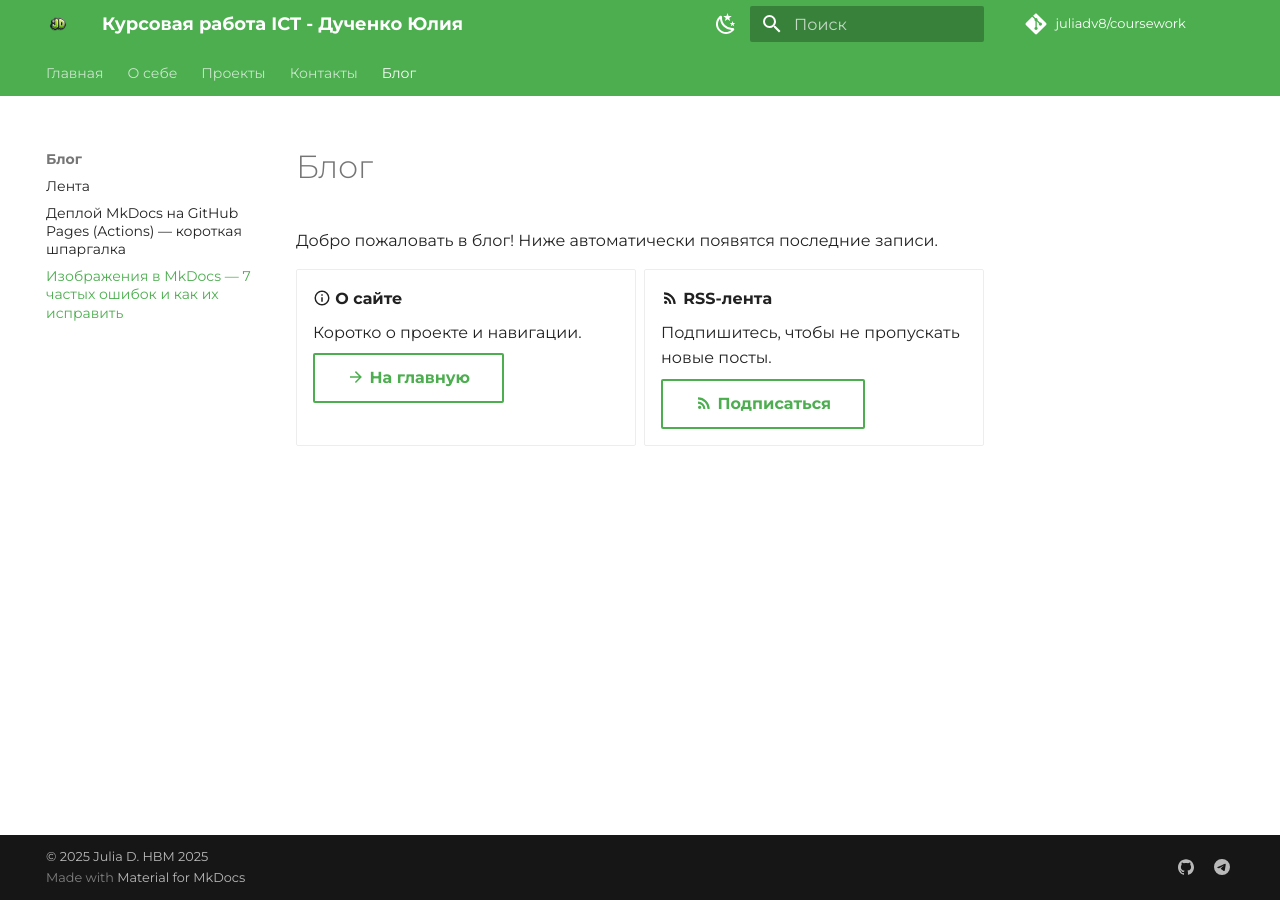
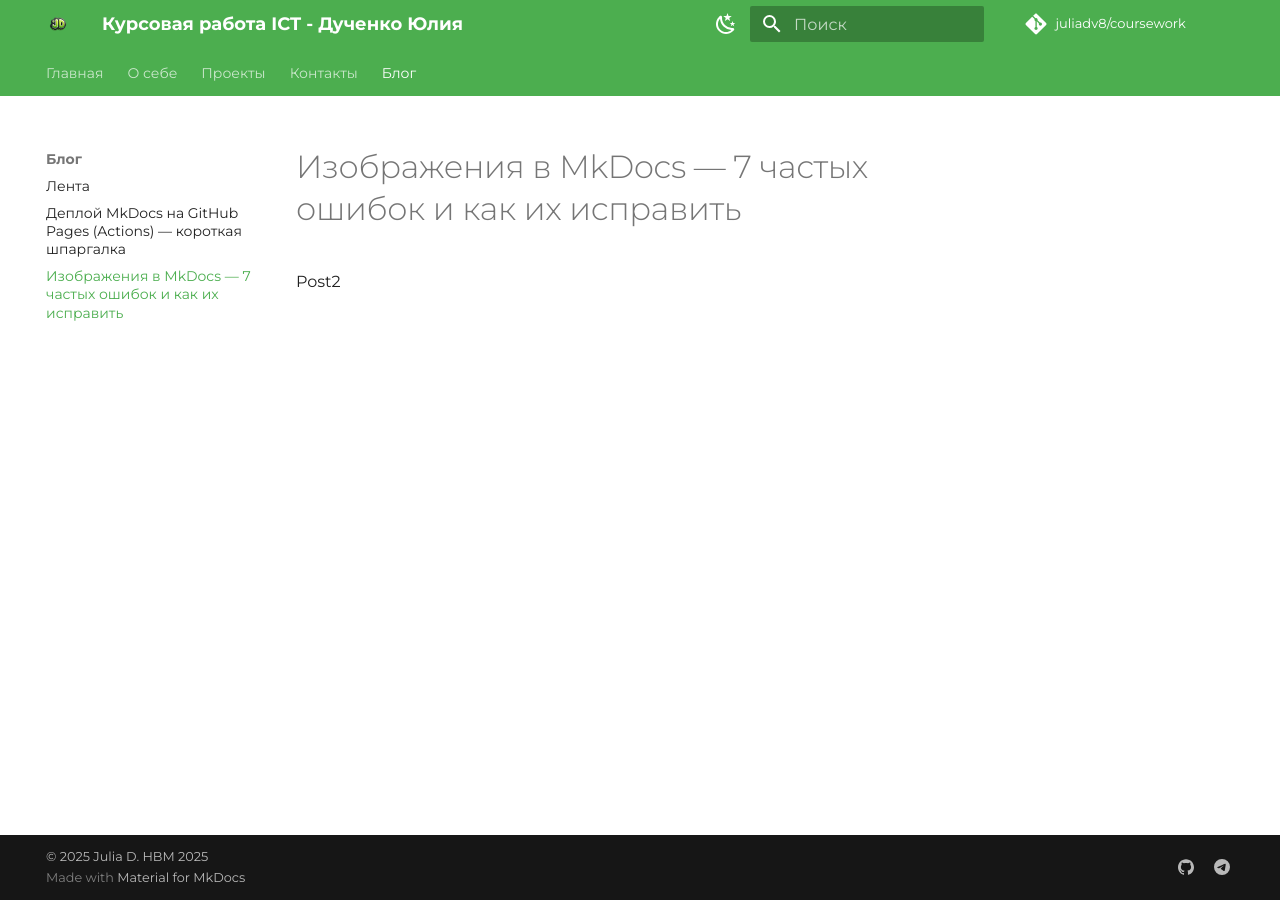
Before and after one commit to juliadv8/coursework, an MkDocs documentation site: the page built from docs/blog/posts/2025-10-13-images-in-mkdocs.md, in a window 1280 px wide. Built offline with MkDocs 1.6.1 and Material for MkDocs 9.7.7, drawn with Linux system fonts in a browser that asks for light colours; comment, search, counter and statistics services are not loaded.

Commit message:
Update 2025-10-13-images-in-mkdocs.md

```diff
--- a/docs/blog/posts/2025-10-13-images-in-mkdocs.md
+++ b/docs/blog/posts/2025-10-13-images-in-mkdocs.md
@@ -3,22 +3,4 @@ title: Блог
 description: Записи о курсовой, настройке MkDocs и полезных приёмах.
 ---
 
-# Блог
-
-Добро пожаловать в блог! Ниже автоматически появятся последние записи.
-
-<div class="grid cards" markdown="1">
-
--   :material-information-outline: **О сайте**
-
-    Коротко о проекте и навигации.
-
-    [:material-arrow-right: На главную](../index.md){ .md-button }
-
--   :material-rss: **RSS-лента**
-
-    Подпишитесь, чтобы не пропускать новые посты.
-
-    [:material-rss: Подписаться](../rss.xml){ .md-button }
-
-</div>
+Post2
```
